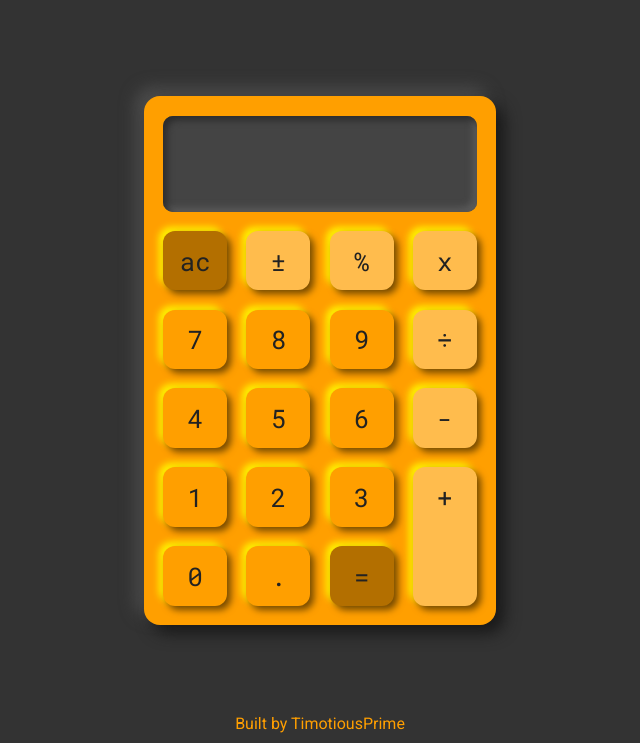
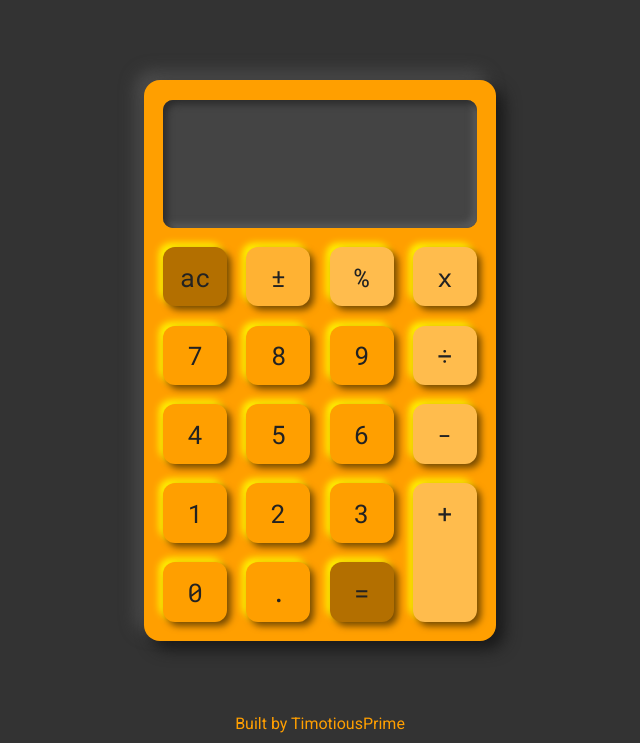
Before and after one commit to timotiousPrime/Calculator, a plain HTML site: page index.html in a window 1280 px wide. Shown: the part 57-800 px from the top of the page, without its empty margins (320-960 px from the left). Drawn offline with Linux system fonts and the light colour scheme; a web font is replaced by a local one.

Commit message:
added a top panel and bottom panel to the screen

```diff
--- a/index.html
+++ b/index.html
@@ -14,31 +14,34 @@
     </header>
     <main>
         <div id="calculatorBody">
-            <div id="screen" class="screen"></div>
+            <div id="screen" class="screen">
+                <div id="topScreen"> </div>
+                <div id="bottomScreen"></div>
+            </div>
 
-            <div id="clear" class="btn func">ac</div>
-            <div id="backspace" class="btn op">&#177;</div>
-            <div id="percent" class="btn op">%</div>
-            <div id="times" class="btn op">x</div>
+            <div id="clear" data-key="" class="btn func">ac</div>
+            <div id="negative" data-key="" class="btn">&#177;</div>
+            <div id="percent" data-key="%" class="btn op">%</div>
+            <div id="times" data-key="*" class="btn op">x</div>
 
-            <div id="seven" class="btn num">7</div>
-            <div id="eight" class="btn num">8</div>
-            <div id="nine" class="btn num">9</div>
-            <div id="divi" class="btn op">&#247;</div>
+            <div id="seven" data-key="7" class="btn num">7</div>
+            <div id="eight" data-key="8" class="btn num">8</div>
+            <div id="nine" data-key="9" class="btn num">9</div>
+            <div id="divide" data-key="/" class="btn op">&#247;</div>
 
-            <div id="four" class="btn num">4</div>
-            <div id="five" class="btn num">5</div>
-            <div id="six" class="btn num">6</div>
-            <div id="minus" class="btn op">-</div>
+            <div id="four" data-key="4" class="btn num">4</div>
+            <div id="five" data-key="5" class="btn num">5</div>
+            <div id="six" data-key="6" class="btn num">6</div>
+            <div id="minus" data-key="-" class="btn op">-</div>
 
-            <div id="one" class="btn num">1</div>
-            <div id="two" class="btn num">2</div>
-            <div id="three" class="btn num">3</div>
-            <div id="plus" class="btn op">+</div>
+            <div id="one" data-key="1" class="btn num">1</div>
+            <div id="two" data-key="2" class="btn num">2</div>
+            <div id="three" data-key="3" class="btn num">3</div>
+            <div id="plus" data-key="+" class="btn op">+</div>
 
-            <div id="zero" class="btn num">0</div>
-            <div id="decimal" class="btn num">.</div>
-            <div id="equals" class="btn equals">=</div>
+            <div id="zero" data-key="0" class="btn num">0</div>
+            <div id="decimal" data-key="." class="btn num">.</div>
+            <div id="equals" data-key="=" class="btn equals">=</div>
 
         </div>
     </main>
--- a/styles.css
+++ b/styles.css
@@ -68,6 +68,9 @@ box-shadow:  8px 8px 16px #181818,
     padding: .8rem;
 }
 
+#negative {
+    background-color: #FFB233;
+}
 
 .op {
 
@@ -84,12 +87,15 @@ box-shadow:  8px 8px 16px #181818,
 
 
 .screen {
-    padding: .3rem .6rem;
+    display: flex;
+    flex-direction: column;
+    justify-content: center;
+    padding: .4rem .6rem;
     font-family: 'Iceberg', 'Roboto mono';
     text-align: end;
     font-size: 4.6rem;
     /* border-radius: 0.2rem; */
-    height: 6rem;
+    height: 8rem;
     grid-column: 1 / span 4;
     margin: .6rem;
     border-radius: 10px;
@@ -97,6 +103,24 @@ box-shadow:  8px 8px 16px #181818,
     box-shadow: inset 4px 4px 7px #2b2b2b,
             inset -4px -4px 7px #5d5d5d;
 }
+
+#topScreen {
+    min-height: 1.6rem;
+    margin-top: .8rem;
+    font-size: 1rem;
+    /* background: chocolate; */
+}
+
+#bottomScreen {
+    position: relative;
+    padding-top: 0;
+    bottom: .2rem;
+    /* text-align: center; */
+    justify-self: self-end;
+    font-size: 4.6rem;
+    /* background: cornflowerblue; */
+}
+
 
 
 #plus {
```
